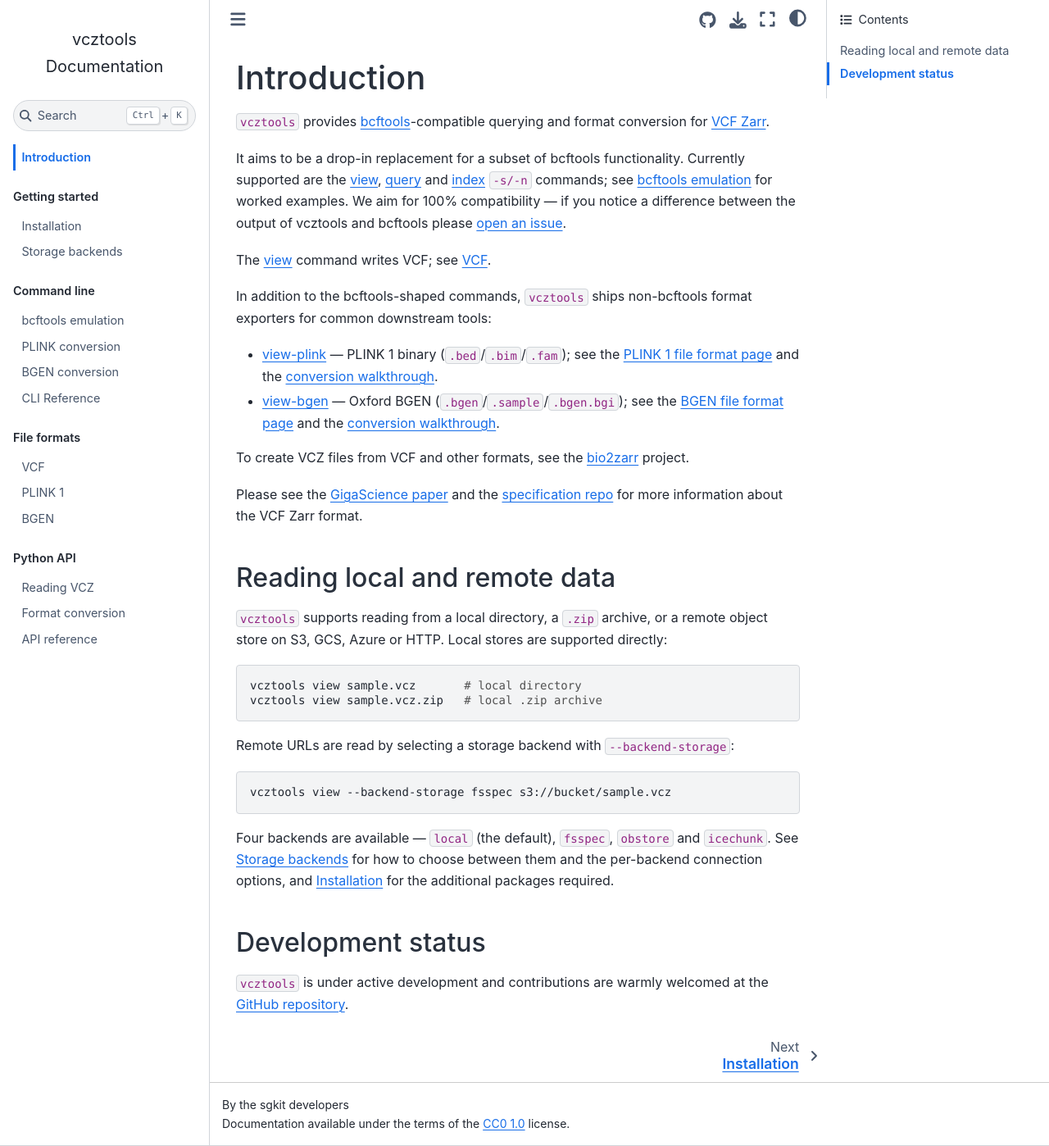
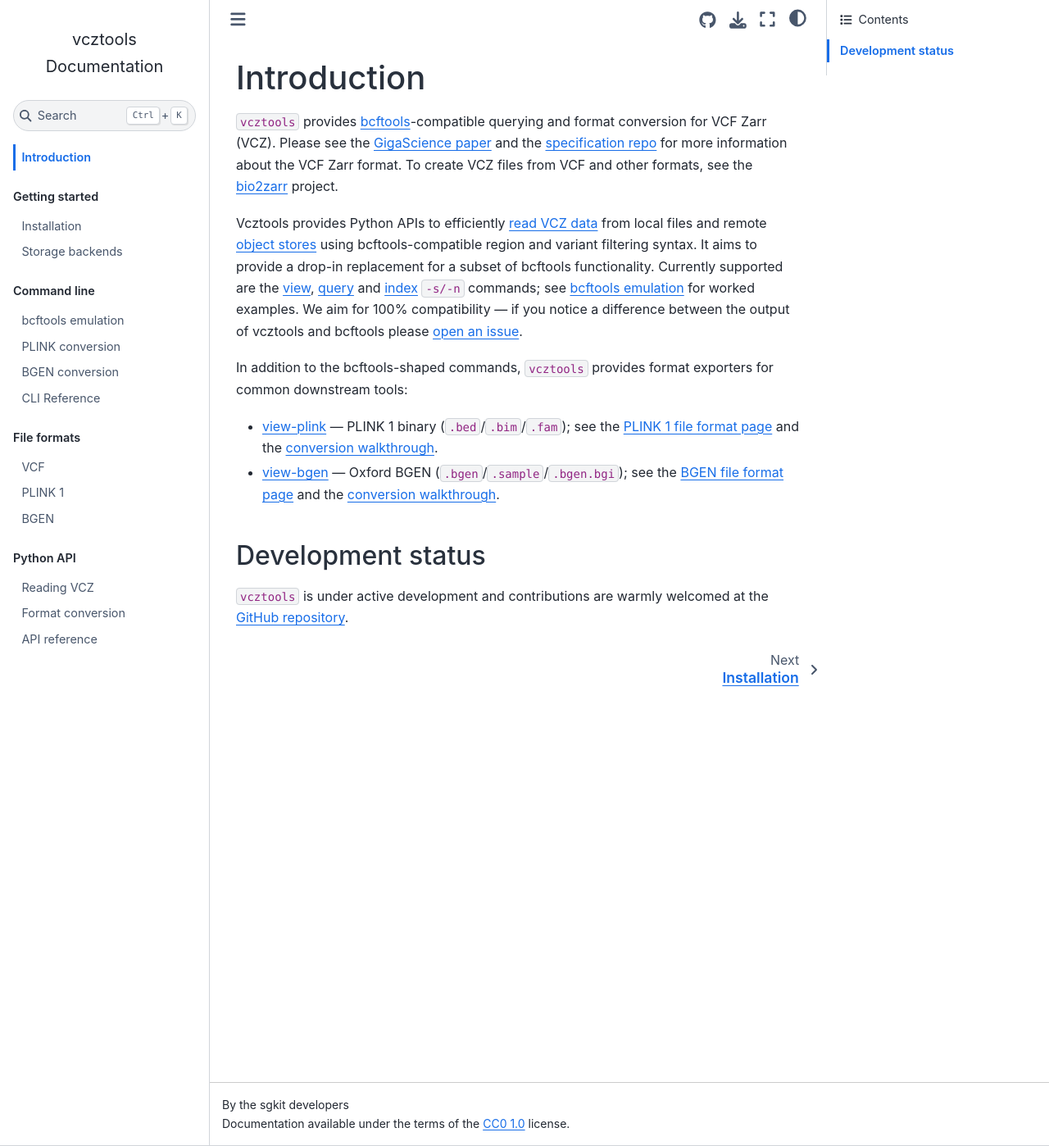
Before and after one commit to sgkit-dev/vcztools, a Jupyter Book: the page built from docs/intro.md, in a window 1280 px wide and 1398 px high. Shown: the whole window at 82% size. Built offline with Jupyter Book 1.0.4 settings and Sphinx 7.4.7 and the Sphinx Book theme 1.1.4, drawn with Linux system fonts in a browser that asks for light colours.

Commit message:
Update intro.md

````diff
--- a/docs/intro.md
+++ b/docs/intro.md
@@ -2,10 +2,18 @@
 
 `vcztools` provides
 [bcftools](https://samtools.github.io/bcftools/bcftools.html)-compatible
-querying and format conversion for
-[VCF Zarr](https://github.com/sgkit-dev/vcf-zarr-spec/).
+querying and format conversion for VCF Zarr (VCZ).
+Please see the [GigaScience paper](https://doi.org/10.1093/gigascience/giaf049)
+and the [specification repo](https://github.com/sgkit-dev/vcf-zarr-spec/)
+for more information about the VCF Zarr format.
+To create VCZ files from VCF and other formats, see the
+[bio2zarr](https://sgkit-dev.github.io/bio2zarr/) project.
 
-It aims to be a drop-in replacement for a subset of bcftools functionality.
+Vcztools provides Python APIs to efficiently {ref}`read VCZ data
+<sec-reading-vcz>` from local files and
+remote {ref}`object stores <sec-storage-backends>` using
+bcftools-compatible region and variant filtering syntax.
+It aims to provide a drop-in replacement for a subset of bcftools functionality.
 Currently supported are the {ref}`view<cmd-vcztools-view>`,
 {ref}`query<cmd-vcztools-query>` and {ref}`index<cmd-vcztools-index>` `-s/-n`
 commands; see {ref}`sec-bcftools-emulation` for worked examples.
@@ -13,10 +21,8 @@
 output of vcztools and bcftools please
 [open an issue](https://github.com/sgkit-dev/vcztools/issues).
 
-The {ref}`view<cmd-vcztools-view>` command writes VCF; see {ref}`sec-vcf`.
-
-In addition to the bcftools-shaped commands, `vcztools` ships
-non-bcftools format exporters for common downstream tools:
+In addition to the bcftools-shaped commands, `vcztools`
+provides format exporters for common downstream tools:
 
 - {ref}`view-plink<cmd-vcztools-view-plink>` — PLINK 1 binary
   (`.bed`/`.bim`/`.fam`); see the {ref}`PLINK 1 file format page<sec-plink>` and
@@ -25,35 +31,6 @@
   (`.bgen`/`.sample`/`.bgen.bgi`); see the {ref}`BGEN file format page<sec-bgen>`
   and the {ref}`conversion walkthrough<sec-bgen-conversion>`.
 
-To create VCZ files from VCF and other formats, see the
-[bio2zarr](https://sgkit-dev.github.io/bio2zarr/) project.
-
-Please see the [GigaScience paper](https://doi.org/10.1093/gigascience/giaf049)
-and the [specification repo](https://github.com/sgkit-dev/vcf-zarr-spec/)
-for more information about the VCF Zarr format.
-
-## Reading local and remote data
-
-`vcztools` supports reading from a local directory, a `.zip`
-archive, or a remote object store on S3, GCS, Azure or HTTP.
-Local stores are supported directly:
-
-```bash
-vcztools view sample.vcz       # local directory
-vcztools view sample.vcz.zip   # local .zip archive
-```
-
-Remote URLs are read by selecting a storage backend with `--backend-storage`:
-
-```bash
-vcztools view --backend-storage fsspec s3://bucket/sample.vcz
-```
-
-Four backends are available — `local` (the default), `fsspec`, `obstore` and
-`icechunk`. See {ref}`sec-storage-backends` for how to choose between them and
-the per-backend connection options, and {ref}`sec-installation` for the
-additional packages required.
-
 ## Development status
 
 `vcztools` is under active development and contributions are warmly welcomed
````
